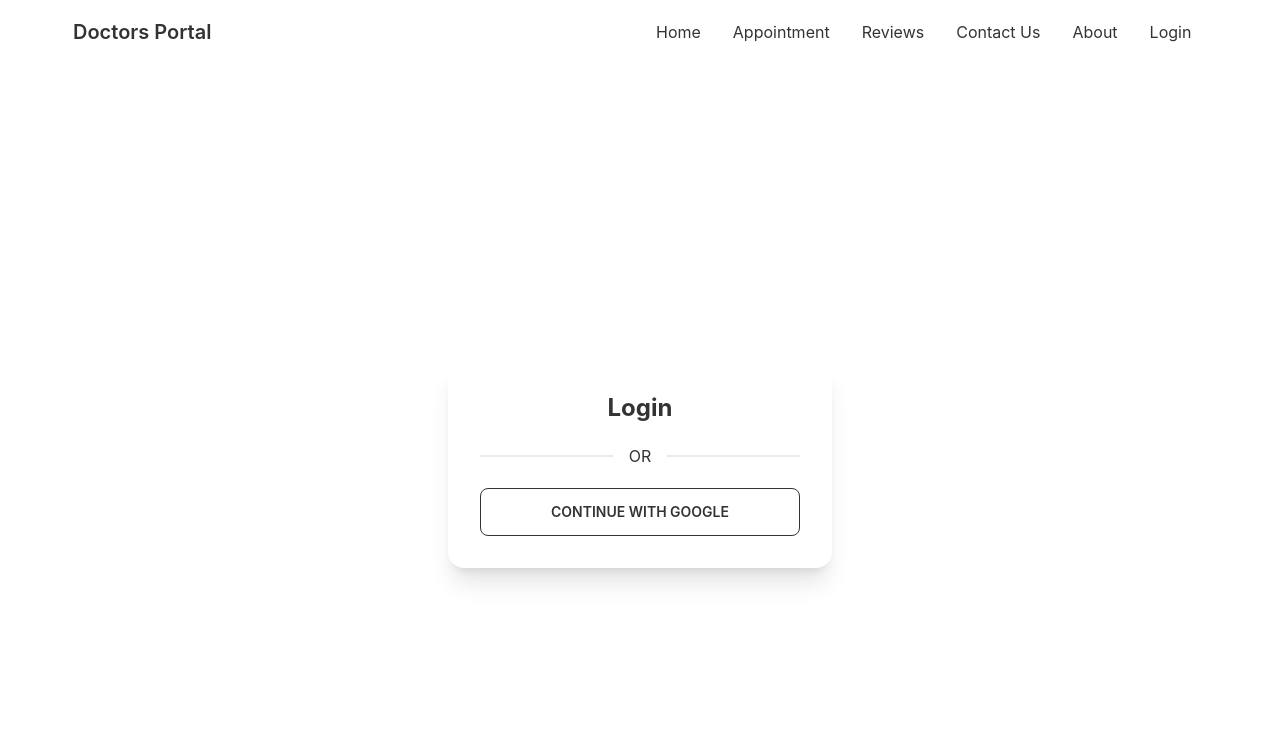
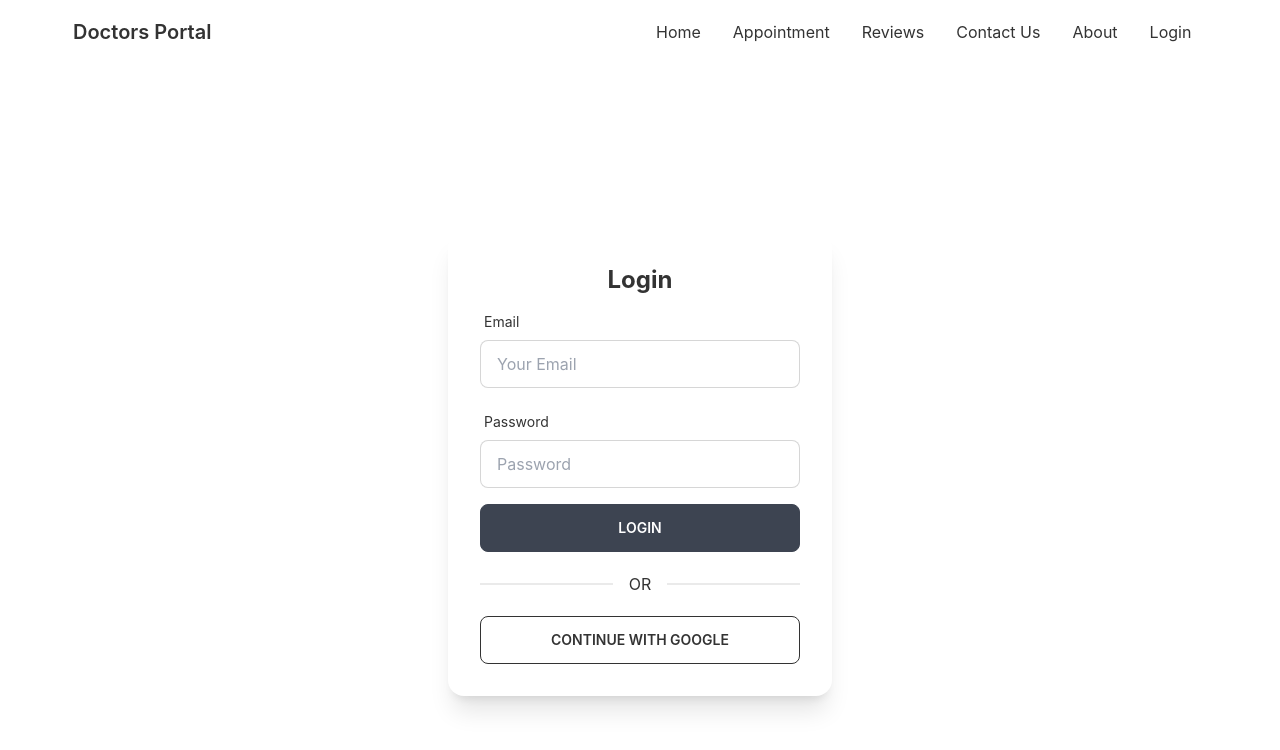
Before and after one commit to shabbirahmedshuvo01/Doctors-Portal-final, a React (Create React App) app: page /login in a window 1280 px wide. Shown: the top 750 px of the page. Built offline with nearby package versions, Linux system fonts and the light colour scheme.

Commit message:
log in done

```diff
--- a/package.json
+++ b/package.json
@@ -13,6 +13,7 @@
     "react-day-picker": "^8.0.4",
     "react-dom": "^18.1.0",
     "react-firebase-hooks": "^5.0.3",
+    "react-hook-form": "^7.31.1",
     "react-router-dom": "^6.3.0",
     "react-scripts": "5.0.1",
     "web-vitals": "^2.1.4"
--- a/src/Pages/Login/Login.js
+++ b/src/Pages/Login/Login.js
@@ -1,12 +1,39 @@
 import React from 'react';
-import { useSignInWithGoogle } from 'react-firebase-hooks/auth';
+import { useSignInWithEmailAndPassword, useSignInWithGoogle } from 'react-firebase-hooks/auth';
 import auth from '../../firebase.init';
+import { useForm } from "react-hook-form";
+import Loading from '../Shared/Loading';
 
 const Login = () => {
-    const [signInWithGoogle, user, loading, error] = useSignInWithGoogle(auth);
+    const [signInWithGoogle, gUser, gLoading, gError] = useSignInWithGoogle(auth);
+    const { register, formState: { errors }, handleSubmit } = useForm();
 
-    if (user) {
+    const [
+        signInWithEmailAndPassword,
+        user,
+        loading,
+        error,
+    ] = useSignInWithEmailAndPassword(auth);
+
+    let signInerror;
+
+
+    if (loading || gLoading) {
+        return <Loading></Loading>
+    }
+
+    if (error || gError) {
+        signInerror = <p className='text-red-500'><small>{error?.message || gError?.message}</small></p>
+    }
+
+
+    if (user || gUser) {
         console.log(user);
+    }
+
+    const onSubmit = data => {
+        console.log(data);
+        signInWithEmailAndPassword(data.email, data.password);
     }
 
     return (
@@ -14,7 +41,61 @@ const Login = () => {
             <div className="card w-96 bg-base-100 shadow-xl">
                 <div className="card-body">
                     <h2 className="text-center text-2xl font-bold">Login</h2>
+                    <form onSubmit={handleSubmit(onSubmit)}>
 
+                        <div className="form-control w-full max-w-xs">
+                            <label className="label">
+                                <span className="label-text">Email</span>
+                            </label>
+                            <input
+                                type="email"
+                                placeholder="Your Email"
+                                className="input input-bordered w-full max-w-xs"
+                                {...register("email", {
+                                    required: {
+                                        value: true,
+                                        message: 'Email is Required'
+                                    },
+                                    pattern: {
+                                        value: /[a-z0-9]+@[a-z]+\.[a-z]{2,3}/,
+                                        message: 'Provide a valid Email'
+                                    }
+                                })}
+                            />
+                            <label className="label">
+                                {errors.email?.type === 'required' && <span className="label-text-alt text-red-500">{errors.email.message}</span>}
+                                {errors.email?.type === 'pattern' && <span className="label-text-alt text-red-500">{errors.email.message}</span>}
+                            </label>
+                        </div>
+                        <div className="form-control w-full max-w-xs">
+                            <label className="label">
+                                <span className="label-text">Password</span>
+                            </label>
+                            <input
+                                type="password"
+                                placeholder="Password"
+                                className="input input-bordered w-full max-w-xs"
+                                {...register("password", {
+                                    required: {
+                                        value: true,
+                                        message: 'Password is Required'
+                                    },
+                                    minLength: {
+                                        value: 6,
+                                        message: 'Must be 6 characters or longer'
+                                    }
+                                })}
+                            />
+                            <label className="label">
+                                {errors.password?.type === 'required' && <span className="label-text-alt text-red-500">{errors.password.message}</span>}
+                                {errors.password?.type === 'minLength' && <span className="label-text-alt text-red-500">{errors.password.message}</span>}
+                            </label>
+                        </div>
+
+                        {signInerror}
+
+                        <input className='btn w-full max-w-xs text-white' type="submit" value="Login" />
+                    </form>
                     <div className="divider">OR</div>
                     <button onClick={() => signInWithGoogle()} className="btn btn-outline">CONTINUE WITH GOOGLE</button>
                 </div>
--- /dev/null
+++ b/src/Pages/Shared/Loading.js
@@ -0,0 +1,11 @@
+import React from 'react';
+
+const Loading = () => {
+    return (
+        <div class="flex items-center justify-center ">
+            <div class="w-16 h-16 border-b-2 border-gray-900 rounded-full animate-spin"></div>
+        </div>
+    );
+};
+
+export default Loading;
```
Also changed, not shown: 1 other file (tests, documents, lock files or other folders).
